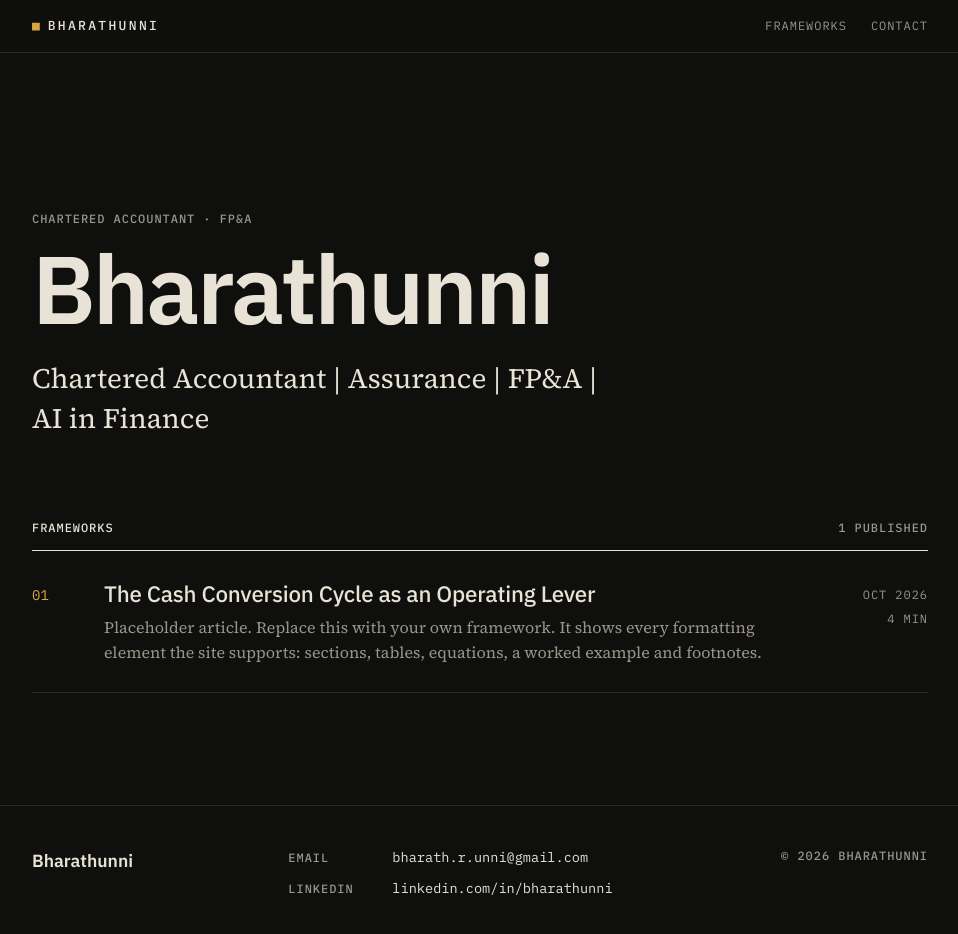
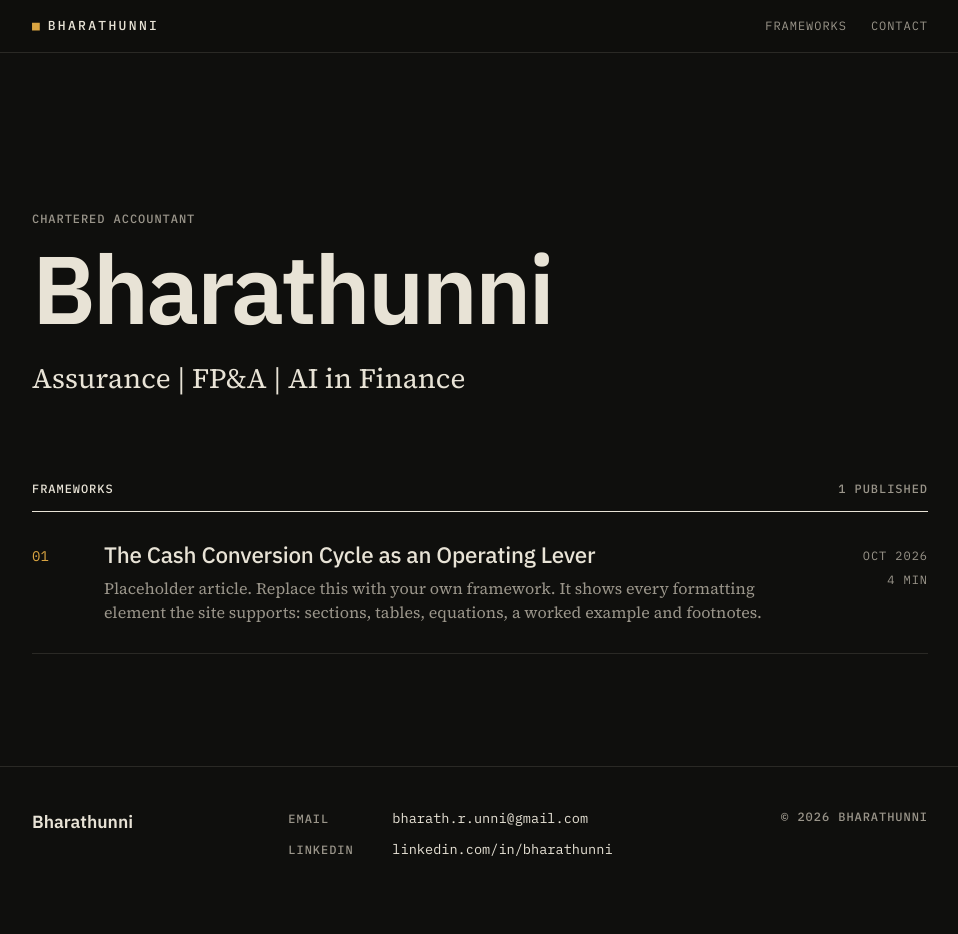
Before and after one commit to Bharathunni/Bharathunni.github.io, a Jekyll site: the page built from index.html, in a window 1280 px wide and 949 px high. Shown: the top 934 px of the window, without its empty margins (160-1118 px from the left). Built offline with Jekyll 4.4.1, drawn with Linux system fonts in a browser that asks for light colours.

Commit message:
Trim credential and positioning lines to remove duplication (#3)
Claude-Session: https://claude.ai/code/session_01Sh4eEXn9SK73WfjEqUNpvi

Co-authored-by: Claude <noreply@anthropic.com>

```diff
--- a/_config.yml
+++ b/_config.yml
@@ -3,10 +3,10 @@
 # ------------------------------------------------------------------
 
 name: "Bharathunni"
-credential: "Chartered Accountant · FP&A"
+credential: "Chartered Accountant"
 
 # Your one-line positioning statement (shown under your name on the home page).
-positioning: "Chartered Accountant | Assurance | FP&A | AI in Finance"
+positioning: "Assurance | FP&A | AI in Finance"
 
 # Contact details shown in the footer. Leave a value as "" to hide it.
 email: "bharath.r.unni@gmail.com"
```
Also changed, not shown: README.md.
